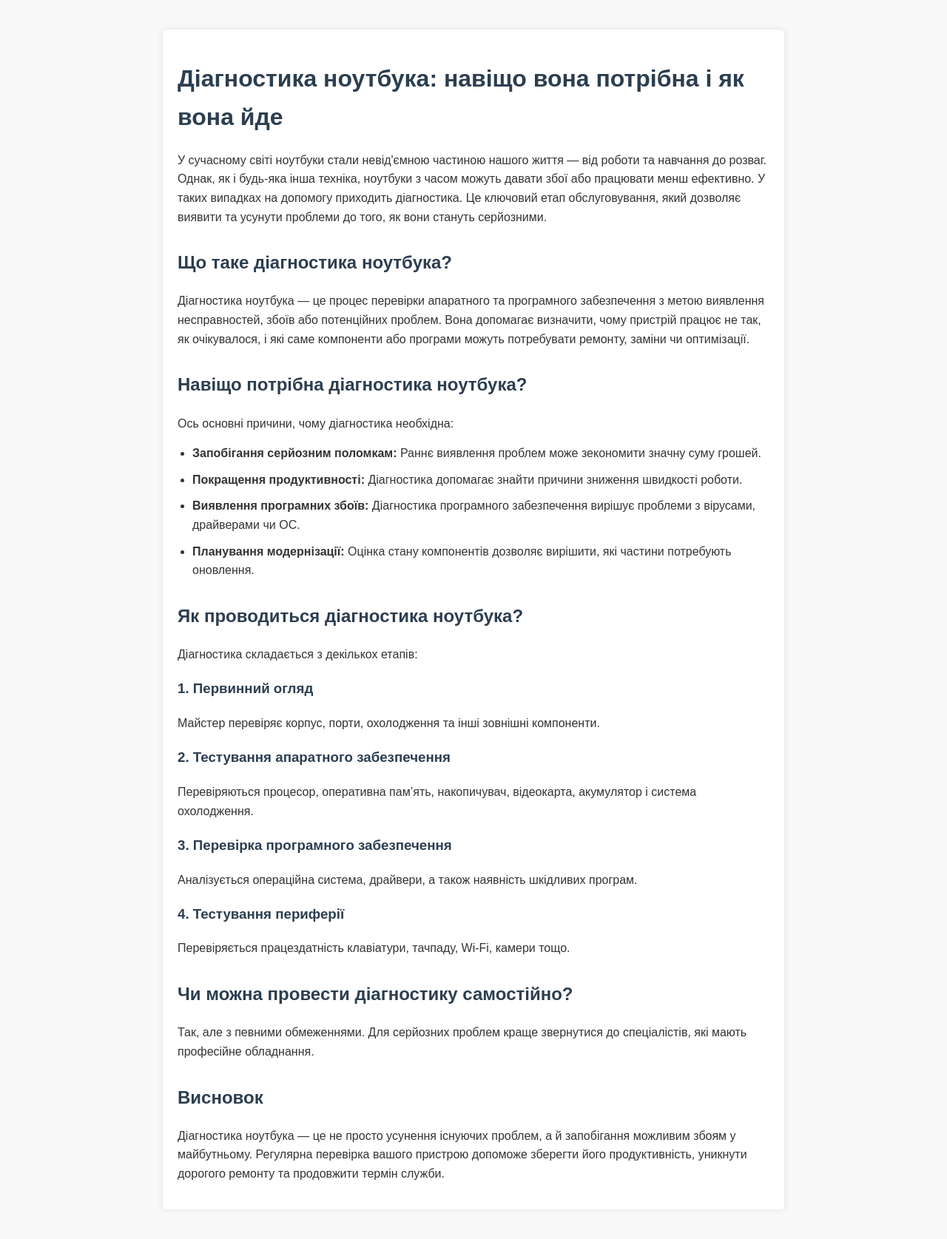
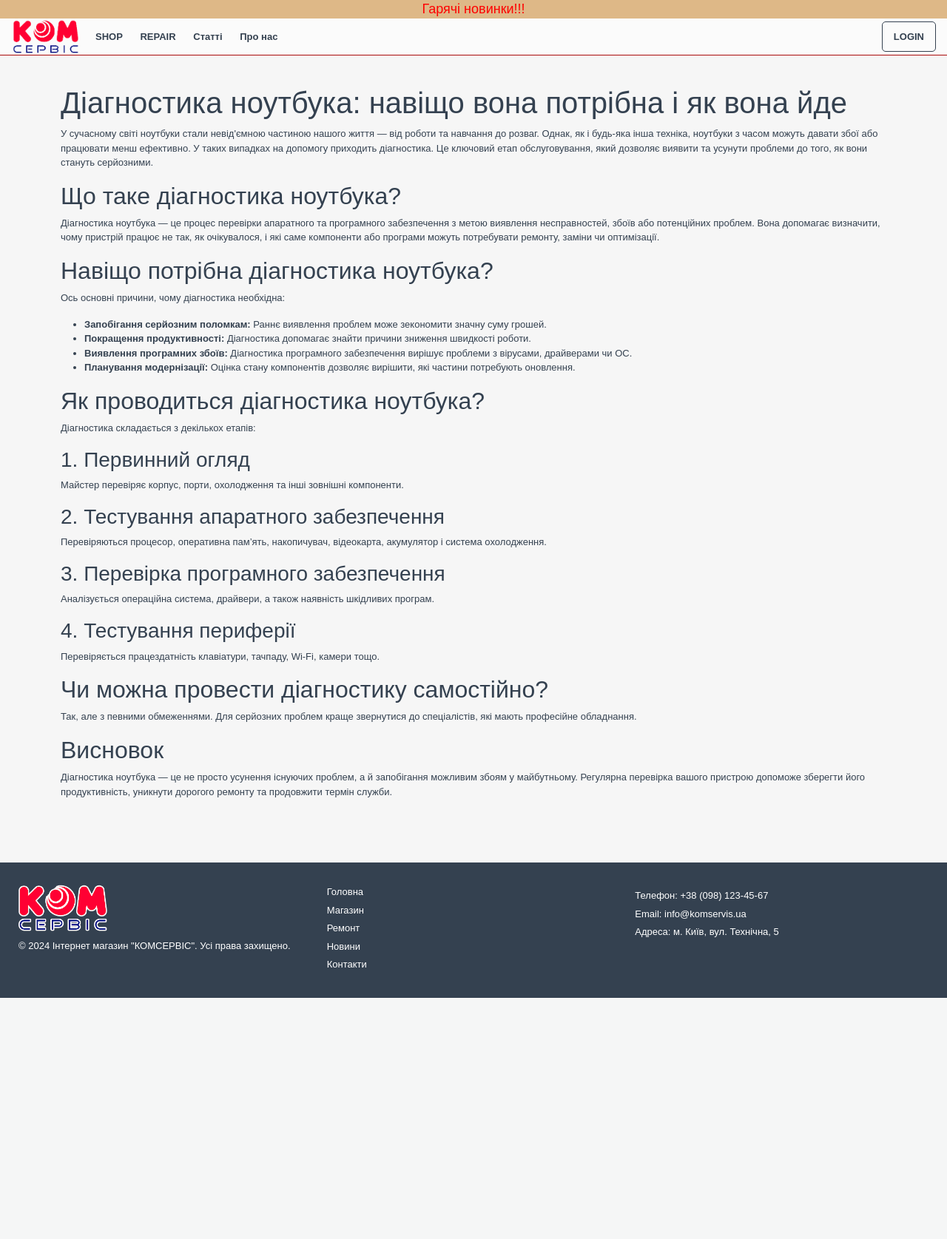
Before and after one commit to winnerYuriy/komservis, a Django app: template content/templates/content/index.html in a window 1280 px wide. Shown: the whole page at 74% size. After the commit the page ends 1349 px from the top, so only its background shows below. Run offline with Django 4.2, Linux system fonts and the light colour scheme; the template is opened without the code that fills it, so the values that code supplies are empty; some libraries are stand-ins or nearby versions.

Commit message:
fix small bugs

```diff
--- /dev/null
+++ b/content/templates/base_cont.html
@@ -0,0 +1,60 @@
+{% load static %}
+
+<!DOCTYPE html>
+<html>
+<head>
+    <meta charset="UTF-8" />
+    <meta http-equiv="X-UA-Compatible" content="IE=edge" />
+    <meta name="viewport" content="width=device-width, initial-scale=1.0" />
+    <title>Інтернет магазин "КОМСЕРВІС"</title>
+    <link href="https://cdn.jsdelivr.net/npm/bootstrap@5.3.3/dist/css/bootstrap.min.css" rel="stylesheet" integrity="sha384-QWTKZyjpPEjISv5WaRU9OFeRpok6YctnYmDr5pNlyT2bRjXh0JMhjY6hW+ALEwIH" crossorigin="anonymous">
+    <link rel="stylesheet" href="{% static 'shop/css/style.css' %}">
+</head>
+<body>
+    <div class="award">
+        Гарячі новинки!!!
+    </div>
+    <header class="header-top">
+        <div class="header-container">
+            <a class="navbar-brand">
+                <img src= {% static 'images/logo.png' %} alt="Logo" class="logo" />
+            </a>
+            <nav class="navbar">
+                <div class="menu-left">
+                    <a class="main-menu-link" href="{% url 'shop:products' %}">SHOP</a>
+                    <a class="main-menu-link" href="#">REPAIR</a>
+                    <a class="main-menu-link" href="{% url 'content:content' %}">Статті</a>
+                    <a class="main-menu-link" href="{% url 'content:about' %}">Про нас</a>
+                </div>
+            </nav>
+            <a class="main-menu-login" href="#">LOGIN</a>
+        </div>
+    </header>
+    <main>
+        <!-- Основний контент -->
+
+        {% block content %}
+
+        {% endblock %}
+    </main>
+    <footer class="footer">
+        <div class="footer-container">
+            <div class="footer-section logo-section">
+                <img src={% static 'images/logo_dark.png' %} alt="Footer Logo" class="footer-logo" />
+                <p>© 2024 Інтернет магазин "КОМСЕРВІС". Усі права захищено.</p>
+            </div>
+            <div class="footer-section nav-section">
+                <a href="/">Головна</a>
+                <a href="{% url 'shop:products' %}">Магазин</a>
+                <a href="#">Ремонт</a>
+                <a href="{% url 'content:content' %}">Новини</a>
+                <a href="{% url 'content:about' %}">Контакти</a>
+            </div>
+            <div class="footer-section contact-section">
+                <p>Телефон: +38 (098) 123-45-67</p>
+                <p>Email: info@komservis.ua</p>
+                <p>Адреса: м. Київ, вул. Технічна, 5</p>
+            </div>
+        </div>
+    </footer>
+</html>
--- a/content/templates/content/index.html
+++ b/content/templates/content/index.html
@@ -1,3 +1,6 @@
+{% extends 'base_cont.html' %}
+{% load static %}
+
 <!DOCTYPE html>
 <html lang="uk">
 <head>
@@ -7,47 +10,11 @@
     <meta name="keywords" content="діагностика ноутбука, ремонт ноутбуків, тестування ноутбуків">
     <meta name="author" content="Ваше ім'я">
     <title>Діагностика ноутбука: навіщо вона потрібна і як вона йде</title>
-    <style>
-        body {
-            font-family: Arial, sans-serif;
-            line-height: 1.6;
-            margin: 20px;
-            padding: 20px;
-            background-color: #f9f9f9;
-            color: #333;
-        }
-        h1, h2, h3 {
-            color: #2c3e50;
-        }
-        h1 {
-            font-size: 2rem;
-            margin-bottom: 20px;
-        }
-        h2 {
-            font-size: 1.5rem;
-            margin-top: 30px;
-        }
-        p {
-            margin-bottom: 15px;
-        }
-        ul {
-            margin: 15px 0;
-            padding-left: 20px;
-        }
-        li {
-            margin-bottom: 10px;
-        }
-        .container {
-            max-width: 800px;
-            margin: 0 auto;
-            padding: 20px;
-            background: #fff;
-            border-radius: 5px;
-            box-shadow: 0 0 10px rgba(0, 0, 0, 0.1);
-        }
-    </style>
+
 </head>
 <body>
+    {% block content %}
+    <main>
     <div class="container">
         <h1>Діагностика ноутбука: навіщо вона потрібна і як вона йде</h1>
         <p>У сучасному світі ноутбуки стали невід'ємною частиною нашого життя — від роботи та навчання до розваг. Однак, як і будь-яка інша техніка, ноутбуки з часом можуть давати збої або працювати менш ефективно. У таких випадках на допомогу приходить діагностика. Це ключовий етап обслуговування, який дозволяє виявити та усунути проблеми до того, як вони стануть серйозними.</p>
@@ -81,5 +48,7 @@
         <h2>Висновок</h2>
         <p>Діагностика ноутбука — це не просто усунення існуючих проблем, а й запобігання можливим збоям у майбутньому. Регулярна перевірка вашого пристрою допоможе зберегти його продуктивність, уникнути дорогого ремонту та продовжити термін служби.</p>
     </div>
+</main>
+{% endblock %}
 </body>
 </html>
--- a/main/settings.py
+++ b/main/settings.py
@@ -87,6 +87,9 @@ TEMPLATES = [
                 'shop.context_processors.categories_processor',
                 'cart.context_processors.cart',
             ],
+            'libraries': {
+                'range_filter': 'shop.templatetags.range_filter',
+            },
         },
     },
 ]
--- a/main/urls.py
+++ b/main/urls.py
@@ -27,7 +27,8 @@ urlpatterns = [
     path('content/', include('content.urls', namespace='content')),
     path('', views.index, name='index'),
     path('accounts/', include('django.contrib.auth.urls')),  # Это включает в себя login, logout, управление паролями и т.д.
-]
+] + static(settings.MEDIA_URL, document_root=settings.MEDIA_ROOT)
+urlpatterns += static(settings.STATIC_URL, document_root=settings.STATIC_ROOT)
 
 handler404 = 'main.views.handle_404'
 
--- a/recommend/templates/recommend/recommendation.html
+++ b/recommend/templates/recommend/recommendation.html
@@ -72,9 +72,9 @@
             <select name="rating" id="rating">
                 <option value="1">1</option>
                 <option value="2">2</option>
-                <option value="3" selected>3</option>
+                <option value="3">3</option>
                 <option value="4">4</option>
-                <option value="5">5</option>
+                <option value="5" selected>5</option>
             </select>
         </div>
         <div>
--- a/shop/urls.py
+++ b/shop/urls.py
@@ -19,5 +19,4 @@ urlpatterns = [
     path('products/', product_list, name='product_list'),
     path('visit_statistics/', visit_statistics_view, name='visit-statistics'),
    # path('admin/shop/product/update_products_with_api/', update_products_with_api_data, name='update_products_with_api_data'),
-] + static(settings.MEDIA_URL, document_root=settings.MEDIA_ROOT)
-urlpatterns += static(settings.STATIC_URL, document_root=settings.STATIC_ROOT)
+]
--- a/shop/views.py
+++ b/shop/views.py
@@ -127,7 +127,7 @@ def products_detail_view(request, slug):
             messages.error(request, "You need to be logged in to make a review.")
 
      # Отримуємо схожі товари (за тією ж категорією, але не сам товар)
-    similar_products = Product.objects.filter(category=product.category).exclude(id=product.id)[:4]
+    similar_products = Product.objects.filter(category=product.category).exclude(id=product.id)[:3]
 
     context = {
         "similar_products": similar_products,
```
Also changed, not shown: cart/templates/cart/cart-view.html (+49 -79 lines), shop/templates/shop/product_detail.html (+48 -2 lines), shop/templates/shop/similar_products.html (+60 -6 lines), shop/templatetags/range_filter.py (added, +7 -0 lines), templates/base.html (+10 -1 lines).
